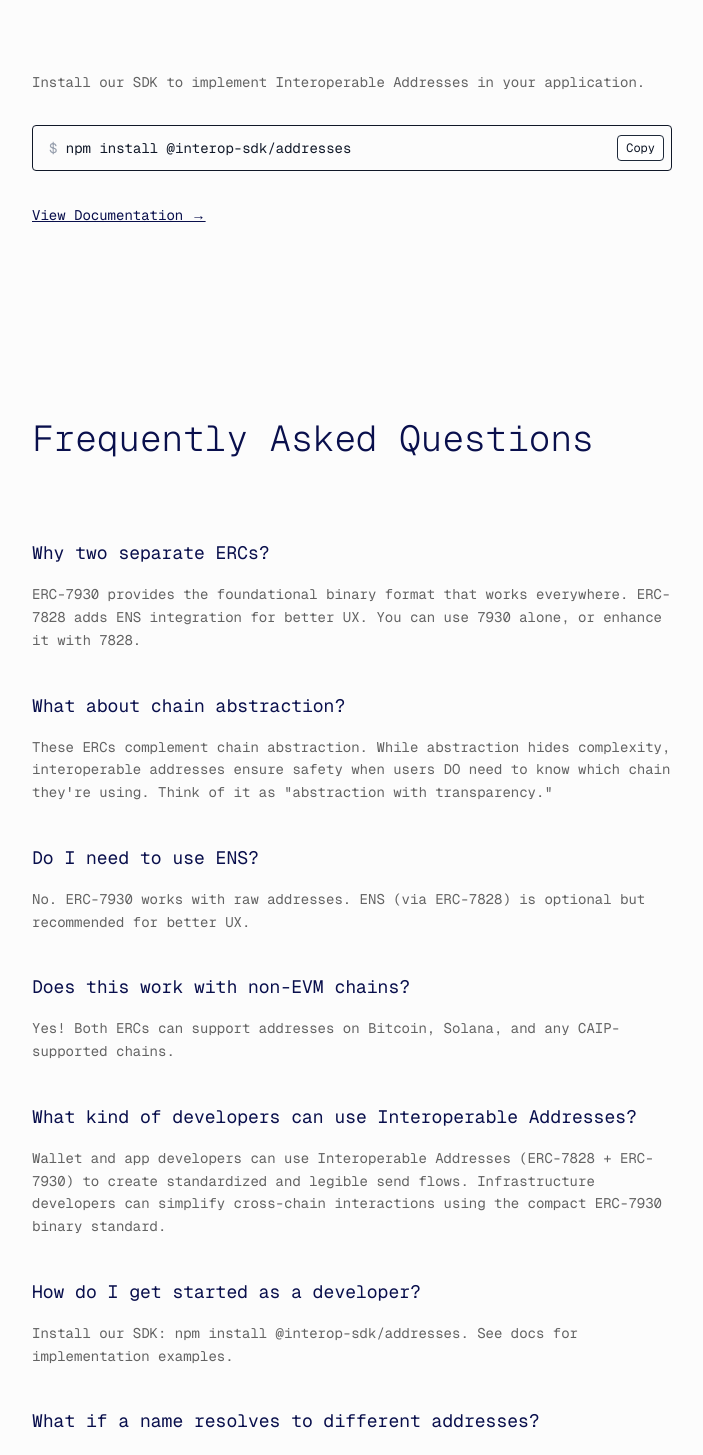
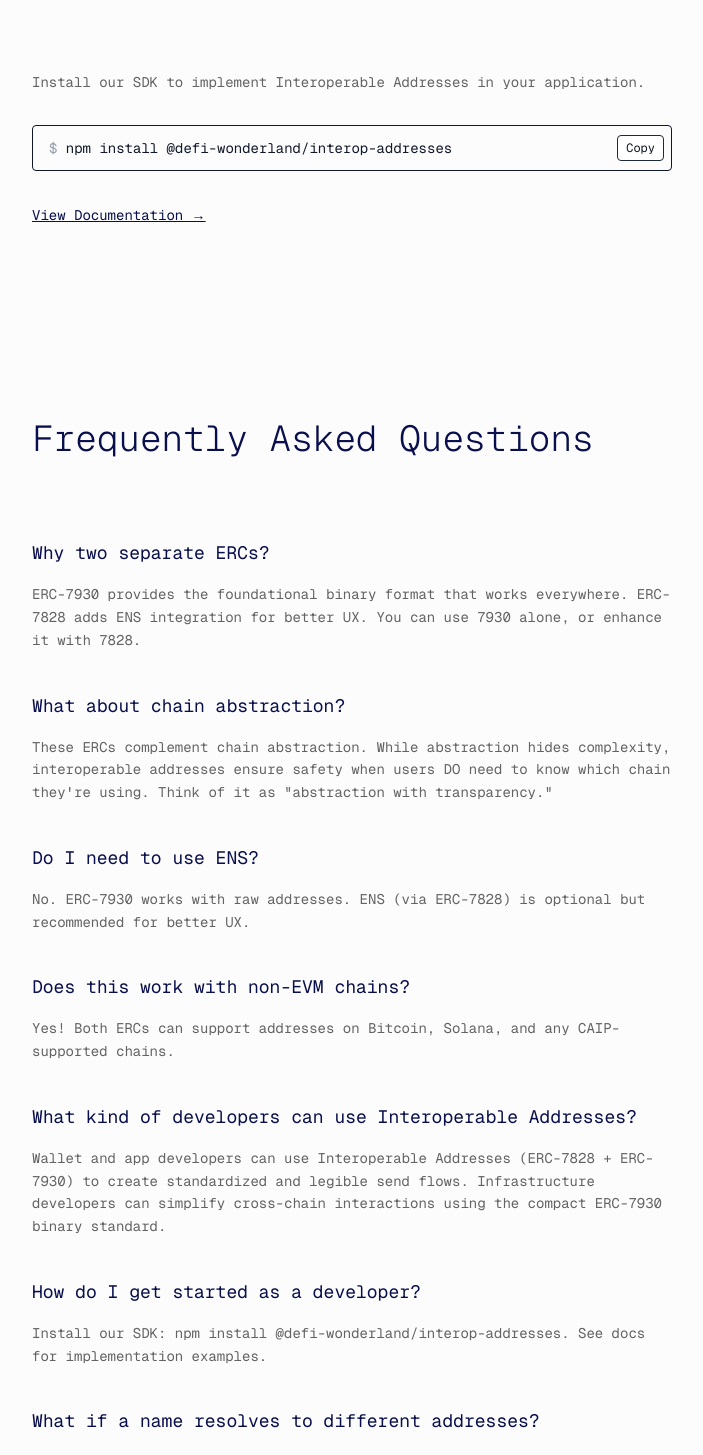
Before and after one commit to defi-wonderland/interop-sdk, a Next.js app in the folder apps/addresses-landing-page/: page / in a window 1280 px wide. Shown: the part 5160-6615 px from the top of the page, without its empty margins (544-1247 px from the left). Built offline with nearby package versions, Linux system fonts and the light colour scheme.

Commit message:
fix: correct demo link and update SDK package name

```diff
--- a/apps/addresses-landing-page/app/page.tsx
+++ b/apps/addresses-landing-page/app/page.tsx
@@ -21,7 +21,7 @@ export default function Home() {
                     </h1>
                     <div className="flex justify-center gap-3 font-mono text-xs text-[oklch(0.22_0.11_269.06)]">
                         <a
-                            href="https://interop.wonderland.xyz /"
+                            href="https://interop.wonderland.xyz"
                             target="_blank"
                             rel="noopener noreferrer"
                             className="hover:text-[#3441C0] transition-colors font-semibold"
--- a/apps/addresses-landing-page/components/demo-section.tsx
+++ b/apps/addresses-landing-page/components/demo-section.tsx
@@ -12,7 +12,7 @@ export function DemoSection() {
                 </p>
 
                 <a
-                    href="https://interop.wonderland.xyz /"
+                    href="https://interop.wonderland.xyz"
                     target="_blank"
                     rel="noopener noreferrer"
                     className="block mb-12 group"
@@ -39,7 +39,7 @@ export function DemoSection() {
                 <div className="flex flex-col sm:flex-row items-start sm:items-center gap-6">
                     <Button size="lg" className="font-mono" asChild>
                         <a
-                            href="https://interop.wonderland.xyz /"
+                            href="https://interop.wonderland.xyz"
                             target="_blank"
                             rel="noopener noreferrer"
                         >
--- a/apps/addresses-landing-page/components/faq-section.tsx
+++ b/apps/addresses-landing-page/components/faq-section.tsx
@@ -59,8 +59,8 @@ export function FaqSection() {
                             How do I get started as a developer?
                         </h3>
                         <p className="font-mono text-sm text-muted-foreground leading-relaxed">
-                            Install our SDK: npm install @interop-sdk/addresses. See docs for
-                            implementation examples.
+                            Install our SDK: npm install @defi-wonderland/interop-addresses. See
+                            docs for implementation examples.
                         </p>
                     </div>
 
--- a/apps/addresses-landing-page/components/footer.tsx
+++ b/apps/addresses-landing-page/components/footer.tsx
@@ -29,7 +29,7 @@ export function Footer() {
                         <h3 className="font-semibold mb-4 text-foreground">Resources</h3>
                         <div className="space-y-2 text-muted-foreground">
                             <a
-                                href="https://interop.wonderland.xyz /"
+                                href="https://interop.wonderland.xyz"
                                 target="_blank"
                                 rel="noopener noreferrer"
                                 className="block hover:text-foreground transition-colors"
--- a/apps/addresses-landing-page/components/hero-section.tsx
+++ b/apps/addresses-landing-page/components/hero-section.tsx
@@ -28,7 +28,7 @@ export function HeroSection() {
                 </div>
                 <div className="flex items-center gap-6 font-mono text-sm">
                     <a
-                        href="https://interop.wonderland.xyz /"
+                        href="https://interop.wonderland.xyz"
                         target="_blank"
                         rel="noopener noreferrer"
                         className="hover:text-[#3441C0] transition-colors font-semibold"
@@ -59,7 +59,7 @@ export function HeroSection() {
                 </h1>
                 <div className="flex items-center gap-6 font-mono text-sm text-[oklch(0.22_0.11_269.06)]">
                     <a
-                        href="https://interop.wonderland.xyz /"
+                        href="https://interop.wonderland.xyz"
                         target="_blank"
                         rel="noopener noreferrer"
                         className="hover:text-[#3441C0] transition-colors font-semibold"
--- a/apps/addresses-landing-page/components/sdk-section.tsx
+++ b/apps/addresses-landing-page/components/sdk-section.tsx
@@ -16,12 +16,14 @@ export function SdkSection() {
                     <div className="relative mb-8 max-w-full">
                         <pre className="border border-gray-900 text-gray-900 font-mono text-xs sm:text-sm rounded py-3 px-4 pr-16 sm:pr-24 overflow-x-auto select-all max-w-full">
                             <span className="text-gray-400 select-none">$ </span>npm install
-                            @interop-sdk/addresses
+                            @defi-wonderland/interop-addresses
                         </pre>
                         <button
                             className="absolute top-2.5 right-2 px-2 py-1 border bg-white border-gray-800 hover:bg-muted text-xs text-gray-900 hover:text-foreground rounded focus:outline-none active:bg-muted cursor-pointer transition"
                             onClick={() => {
-                                navigator.clipboard.writeText("npm install @interop-sdk/addresses");
+                                navigator.clipboard.writeText(
+                                    "npm install @defi-wonderland/interop-addresses",
+                                );
                                 setCopied(true);
                                 setTimeout(() => setCopied(false), 2000);
                             }}
```
Also changed, not shown: 1 other file (tests, documents, lock files or other folders).
